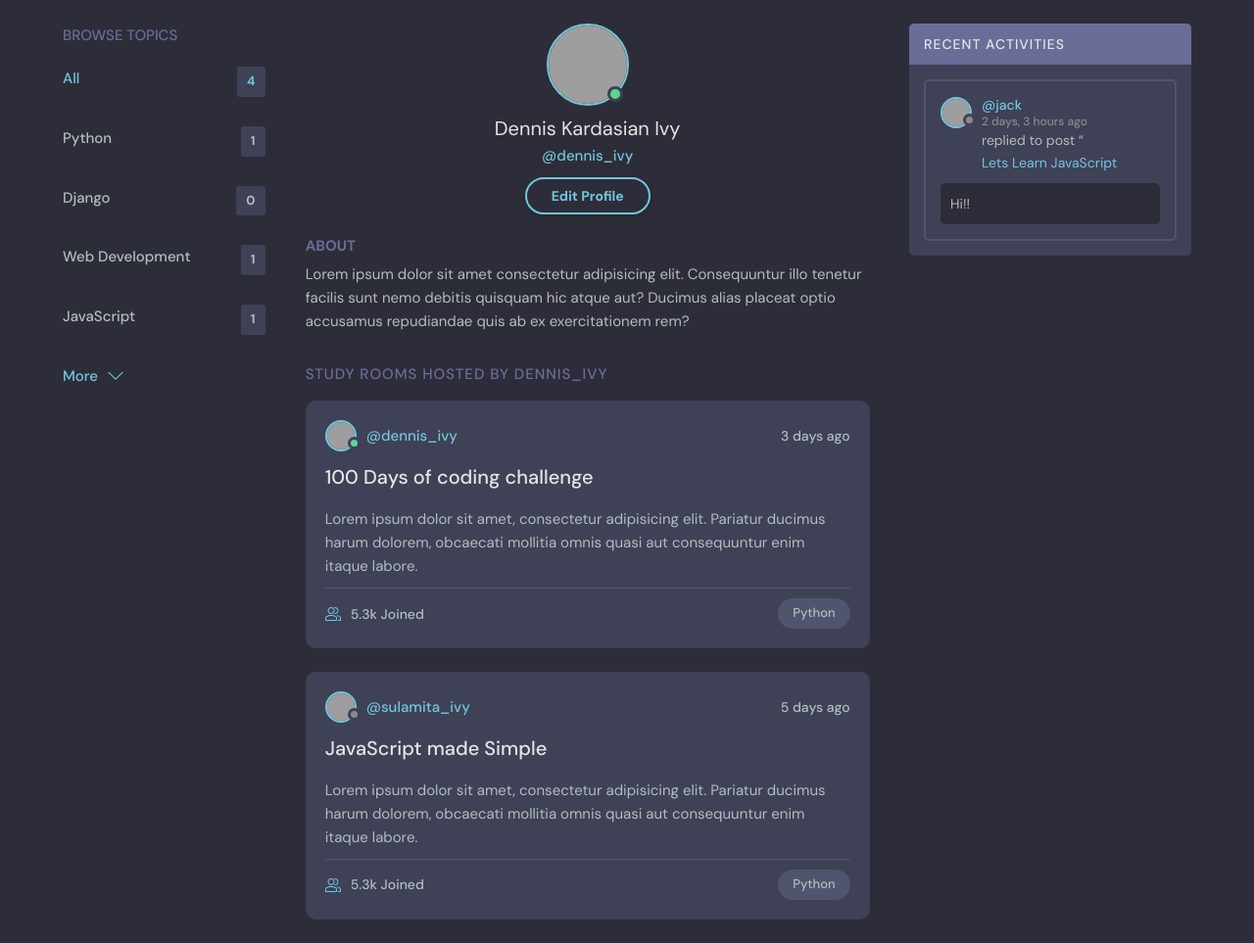
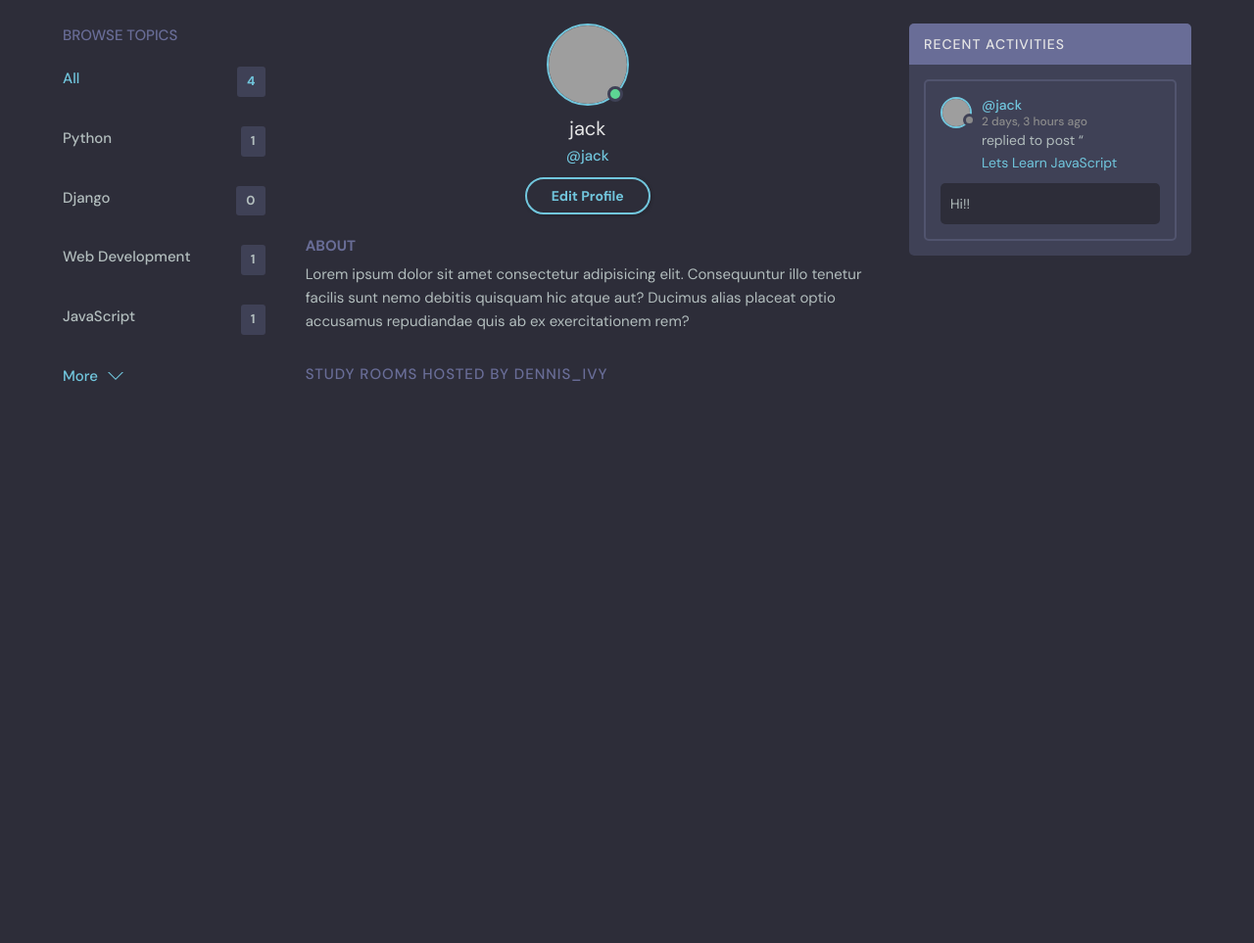
Before and after one commit to MohammadShuvoAli/StudySquad, a Django app: page /profile/2/ in a window 1280 px wide. Shown: the part 76-1039 px from the top of the page at 98% size. After the commit the page ends 466 px from the top, so only its background shows below. Run offline with Django 4.2, Linux system fonts and the light colour scheme; data comes from the database, SQL or seed files in the repository; grey boxes are pictures that could not be loaded.

Commit message:
Update profile.html

```diff
--- a/base/templates/base/profile.html
+++ b/base/templates/base/profile.html
@@ -16,8 +16,8 @@
             </div>
           </div>
           <div class="profile__info">
-            <h3>Dennis Kardasian Ivy</h3>
-            <p>@dennis_ivy</p>
+            <h3> {{user.username}} </h3>
+            <p>@{{user.username}}</p>
             <a href="edit-user.html" class="btn btn--main btn--pill">Edit Profile</a>
           </div>
           <div class="profile__about">
@@ -36,90 +36,7 @@
             </h2>
           </div>
         </div>
-        <div class="roomListRoom">
-          <div class="roomListRoom__header">
-            <a href="profile.html" class="roomListRoom__author">
-              <div class="avatar avatar--small active">
-                <img src="https://randomuser.me/api/portraits/men/11.jpg" />
-              </div>
-              <span>@dennis_ivy</span>
-            </a>
-            <div class="roomListRoom__actions">
-              <span>3 days ago</span>
-
-            </div>
-          </div>
-          <div class="roomListRoom__content">
-            <a href="room.html">100 Days of coding challenge</a>
-            <p>
-              Lorem ipsum dolor sit amet, consectetur adipisicing elit. Pariatur ducimus harum
-              dolorem, obcaecati mollitia omnis quasi aut consequuntur enim itaque labore.
-            </p>
-          </div>
-          <div class="roomListRoom__meta">
-            <a class="roomListRoom__joined">
-              <svg version="1.1" xmlns="http://www.w3.org/2000/svg" width="32" height="32" viewBox="0 0 32 32">
-                <title>user-group</title>
-                <path
-                  d="M30.539 20.766c-2.69-1.547-5.75-2.427-8.92-2.662 0.649 0.291 1.303 0.575 1.918 0.928 0.715 0.412 1.288 1.005 1.71 1.694 1.507 0.419 2.956 1.003 4.298 1.774 0.281 0.162 0.456 0.487 0.456 0.85v4.65h-4v2h5c0.553 0 1-0.447 1-1v-5.65c0-1.077-0.56-2.067-1.461-2.584z">
-                </path>
-                <path
-                  d="M22.539 20.766c-6.295-3.619-14.783-3.619-21.078 0-0.901 0.519-1.461 1.508-1.461 2.584v5.65c0 0.553 0.447 1 1 1h22c0.553 0 1-0.447 1-1v-5.651c0-1.075-0.56-2.064-1.461-2.583zM22 28h-20v-4.65c0-0.362 0.175-0.688 0.457-0.85 5.691-3.271 13.394-3.271 19.086 0 0.282 0.162 0.457 0.487 0.457 0.849v4.651z">
-                </path>
-                <path
-                  d="M19.502 4.047c0.166-0.017 0.33-0.047 0.498-0.047 2.757 0 5 2.243 5 5s-2.243 5-5 5c-0.168 0-0.332-0.030-0.498-0.047-0.424 0.641-0.944 1.204-1.513 1.716 0.651 0.201 1.323 0.331 2.011 0.331 3.859 0 7-3.141 7-7s-3.141-7-7-7c-0.688 0-1.36 0.131-2.011 0.331 0.57 0.512 1.089 1.075 1.513 1.716z">
-                </path>
-                <path
-                  d="M12 16c3.859 0 7-3.141 7-7s-3.141-7-7-7c-3.859 0-7 3.141-7 7s3.141 7 7 7zM12 4c2.757 0 5 2.243 5 5s-2.243 5-5 5-5-2.243-5-5c0-2.757 2.243-5 5-5z">
-                </path>
-              </svg>
-              5.3k Joined
-            </a>
-            <p class="roomListRoom__topic">Python</p>
-          </div>
-        </div>
-        <div class="roomListRoom">
-          <div class="roomListRoom__header">
-            <a href="profile.html" class="roomListRoom__author">
-              <div class="avatar avatar--small">
-                <img src="https://randomuser.me/api/portraits/women/11.jpg" />
-              </div>
-              <span>@sulamita_ivy</span>
-            </a>
-            <div class="roomListRoom__actions">
-              <span>5 days ago</span>
-
-            </div>
-          </div>
-          <div class="roomListRoom__content">
-            <a href="room.html">JavaScript made Simple</a>
-            <p>
-              Lorem ipsum dolor sit amet, consectetur adipisicing elit. Pariatur ducimus harum
-              dolorem, obcaecati mollitia omnis quasi aut consequuntur enim itaque labore.
-            </p>
-          </div>
-          <div class="roomListRoom__meta">
-            <a href="room.html" class="roomListRoom__joined">
-              <svg version="1.1" xmlns="http://www.w3.org/2000/svg" width="32" height="32" viewBox="0 0 32 32">
-                <title>user-group</title>
-                <path
-                  d="M30.539 20.766c-2.69-1.547-5.75-2.427-8.92-2.662 0.649 0.291 1.303 0.575 1.918 0.928 0.715 0.412 1.288 1.005 1.71 1.694 1.507 0.419 2.956 1.003 4.298 1.774 0.281 0.162 0.456 0.487 0.456 0.85v4.65h-4v2h5c0.553 0 1-0.447 1-1v-5.65c0-1.077-0.56-2.067-1.461-2.584z">
-                </path>
-                <path
-                  d="M22.539 20.766c-6.295-3.619-14.783-3.619-21.078 0-0.901 0.519-1.461 1.508-1.461 2.584v5.65c0 0.553 0.447 1 1 1h22c0.553 0 1-0.447 1-1v-5.651c0-1.075-0.56-2.064-1.461-2.583zM22 28h-20v-4.65c0-0.362 0.175-0.688 0.457-0.85 5.691-3.271 13.394-3.271 19.086 0 0.282 0.162 0.457 0.487 0.457 0.849v4.651z">
-                </path>
-                <path
-                  d="M19.502 4.047c0.166-0.017 0.33-0.047 0.498-0.047 2.757 0 5 2.243 5 5s-2.243 5-5 5c-0.168 0-0.332-0.030-0.498-0.047-0.424 0.641-0.944 1.204-1.513 1.716 0.651 0.201 1.323 0.331 2.011 0.331 3.859 0 7-3.141 7-7s-3.141-7-7-7c-0.688 0-1.36 0.131-2.011 0.331 0.57 0.512 1.089 1.075 1.513 1.716z">
-                </path>
-                <path
-                  d="M12 16c3.859 0 7-3.141 7-7s-3.141-7-7-7c-3.859 0-7 3.141-7 7s3.141 7 7 7zM12 4c2.757 0 5 2.243 5 5s-2.243 5-5 5-5-2.243-5-5c0-2.757 2.243-5 5-5z">
-                </path>
-              </svg>
-              5.3k Joined
-            </a>
-            <p class="roomListRoom__topic">Python</p>
-          </div>
-        </div>
+        {% include 'base/feed_component.html' %}
       </div>
       <!-- Room List End -->
 
```
